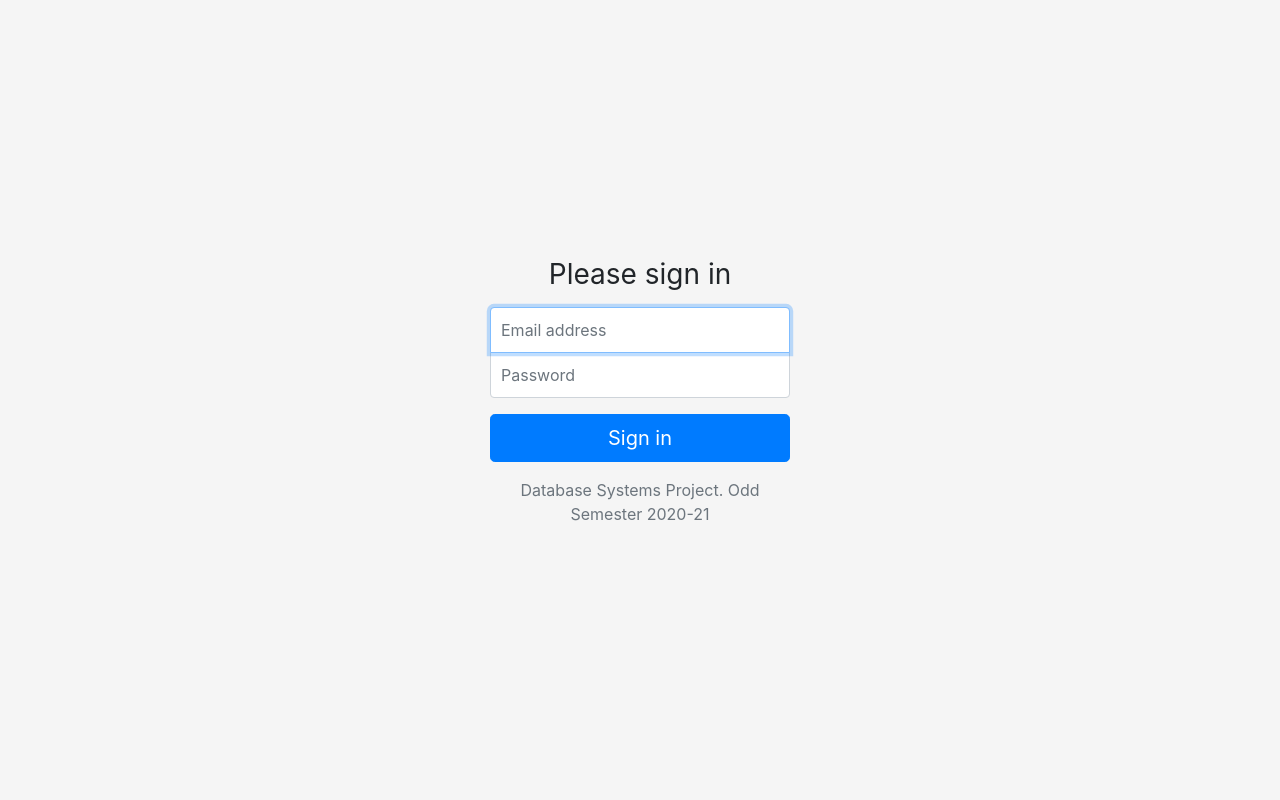
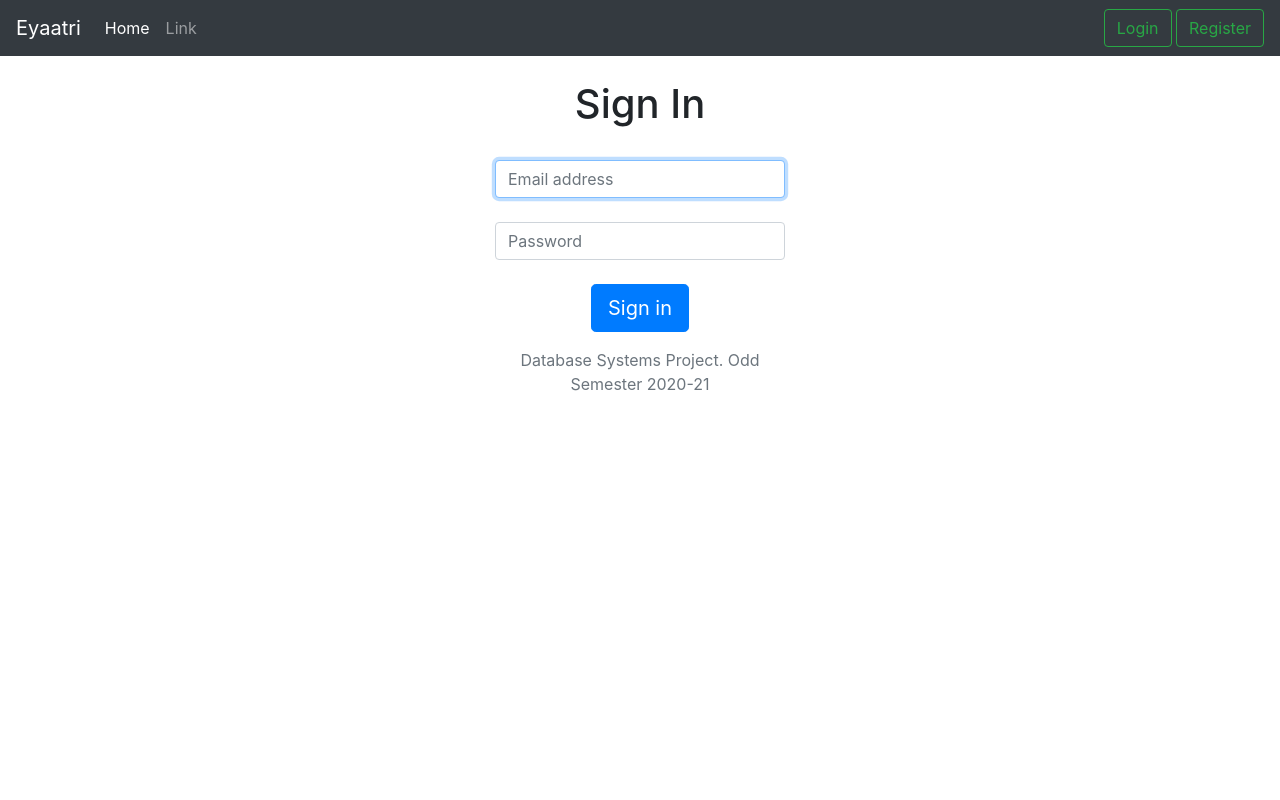
Before and after one commit to parasgoyal12/dbms_project, a PHP site: page /login.php in a window 1280 px wide. Run offline with PHP 8.4, Linux system fonts and the light colour scheme.

Commit message:
Login Page

```diff
--- a/includes/navbar.php
+++ b/includes/navbar.php
@@ -1,9 +1,9 @@
 <nav class="navbar navbar-expand-lg navbar-dark bg-dark">
-    <a class="navbar-brand" href="index.js">Eyaatri</a>
+    <a class="navbar-brand" href="index.php">Eyaatri</a>
     <div class="collapse navbar-collapse" id="navbarSupportedContent">
         <ul class="navbar-nav mr-auto">
         <li class="nav-item active">
-            <a class="nav-link" href="index.js">Home <span class="sr-only">(current)</span></a>
+            <a class="nav-link" href="index.php">Home <span class="sr-only">(current)</span></a>
         </li>
         <li class="nav-item">
             <a class="nav-link" href="#">Link</a>
--- a/login.php
+++ b/login.php
@@ -1,80 +1,29 @@
 <!doctype html>
 <html lang="en">
-  <head>
-    <meta charset="utf-8">
-    <meta name="viewport" content="width=device-width, initial-scale=1, shrink-to-fit=no">
-    <title>Login - Railway Reservation System</title>
+    <?php
+        $title = "Login";
+        include($_SERVER['DOCUMENT_ROOT'].'\includes\head.html');
+    ?>
+  <body>
+    <?php
+        include($_SERVER['DOCUMENT_ROOT'].'\includes\navbar.php');
+    ?>
 
-    <link rel="canonical" href="https://getbootstrap.com/docs/4.5/examples/sign-in/">
-
-    <!-- Bootstrap core CSS -->
-    <link rel="stylesheet" href="https://cdn.jsdelivr.net/npm/bootstrap@4.5.3/dist/css/bootstrap.min.css" integrity="sha384-TX8t27EcRE3e/ihU7zmQxVncDAy5uIKz4rEkgIXeMed4M0jlfIDPvg6uqKI2xXr2" crossorigin="anonymous">
-
-
-    <style>
-      html,
-        body {
-        height: 100%;
-        }
-
-        body {
-        display: -ms-flexbox;
-        display: flex;
-        -ms-flex-align: center;
-        align-items: center;
-        padding-top: 40px;
-        padding-bottom: 40px;
-        background-color: #f5f5f5;
-        }
-
-        .form-signin {
-        width: 100%;
-        max-width: 330px;
-        padding: 15px;
-        margin: auto;
-        }
-        .form-signin .checkbox {
-        font-weight: 400;
-        }
-        .form-signin .form-control {
-        position: relative;
-        box-sizing: border-box;
-        height: auto;
-        padding: 10px;
-        font-size: 16px;
-        }
-        .form-signin .form-control:focus {
-        z-index: 2;
-        }
-        .form-signin input[type="email"] {
-        margin-bottom: -1px;
-        border-bottom-right-radius: 0;
-        border-bottom-left-radius: 0;
-        }
-        .form-signin input[type="password"] {
-        margin-bottom: 10px;
-        border-top-left-radius: 0;
-        border-top-right-radius: 0;
-        }
-    </style>
-  </head>
-  <body class="text-center">
-
-    <form class="form-signin">
-  <h1 class="h3 mb-3 font-weight-normal">Please sign in</h1>
+    <div class="container text-center col-3 my-4">
+        <form class="form-signin" action="/index.php">
+            <h1>Sign In</h1><br>
             <label for="inputEmail" class="sr-only">Email address</label>
             <input type="email" id="inputEmail" class="form-control" placeholder="Email address" required autofocus>
+            <br>
             <label for="inputPassword" class="sr-only">Password</label>
             <input type="password" id="inputPassword" class="form-control" placeholder="Password" required>
-  <div class="checkbox mb-3">
-    <!-- <label>
-      <input type="checkbox" value="remember-me"> Remember me
-    </label> -->
-  </div>
-  <button class="btn btn-lg btn-primary btn-block" type="submit">Sign in</button>
+            <br>
+            <button class="btn btn-lg btn-primary" type="submit">Sign in</button>
             <!-- <p class="mt-5 mb-3 text-muted">&copy; 2017-2020</p> -->
             <?php include 'footer.php'?>
         </form>
+    </div>
+
 
 </body>
 </html>
```
Lines whose indentation alone changed are shown as unchanged.
